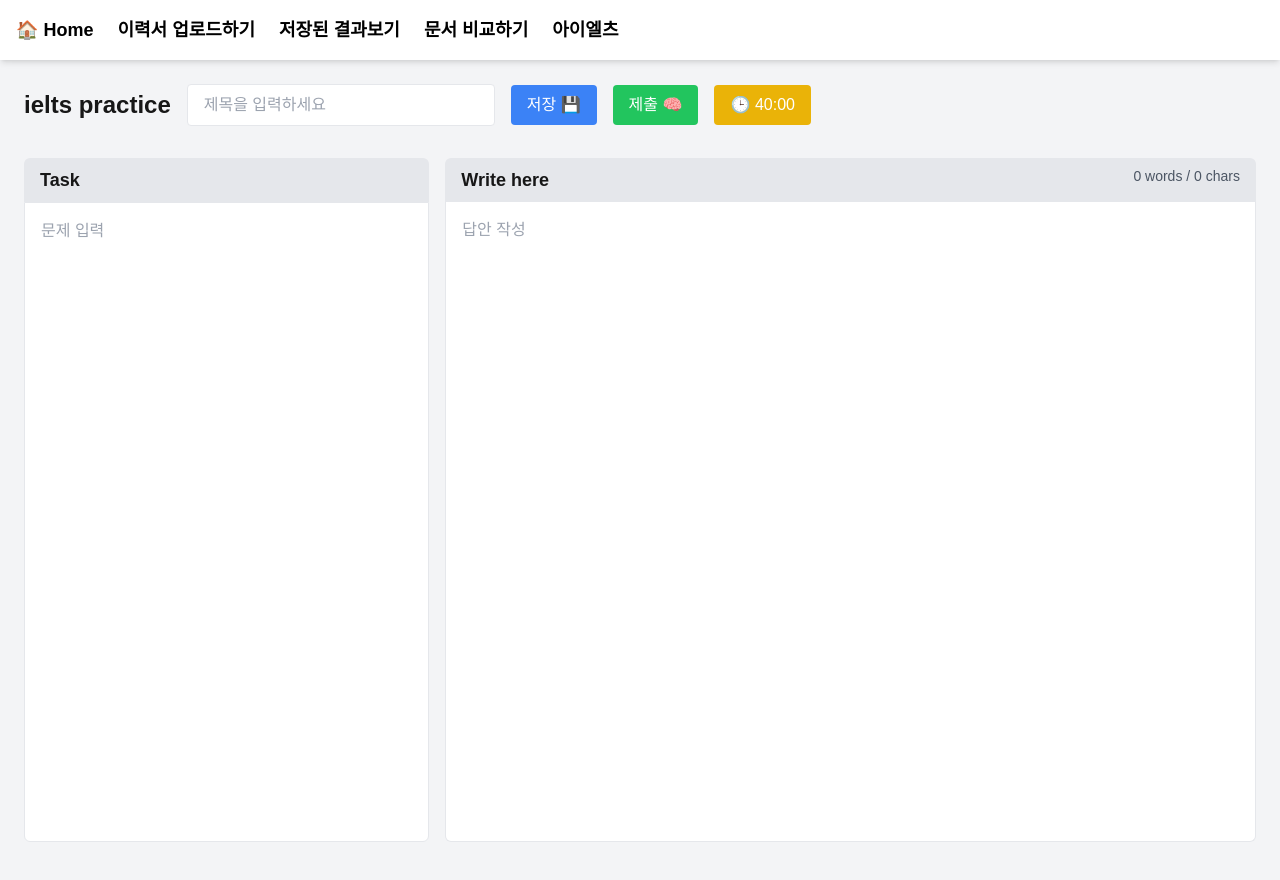
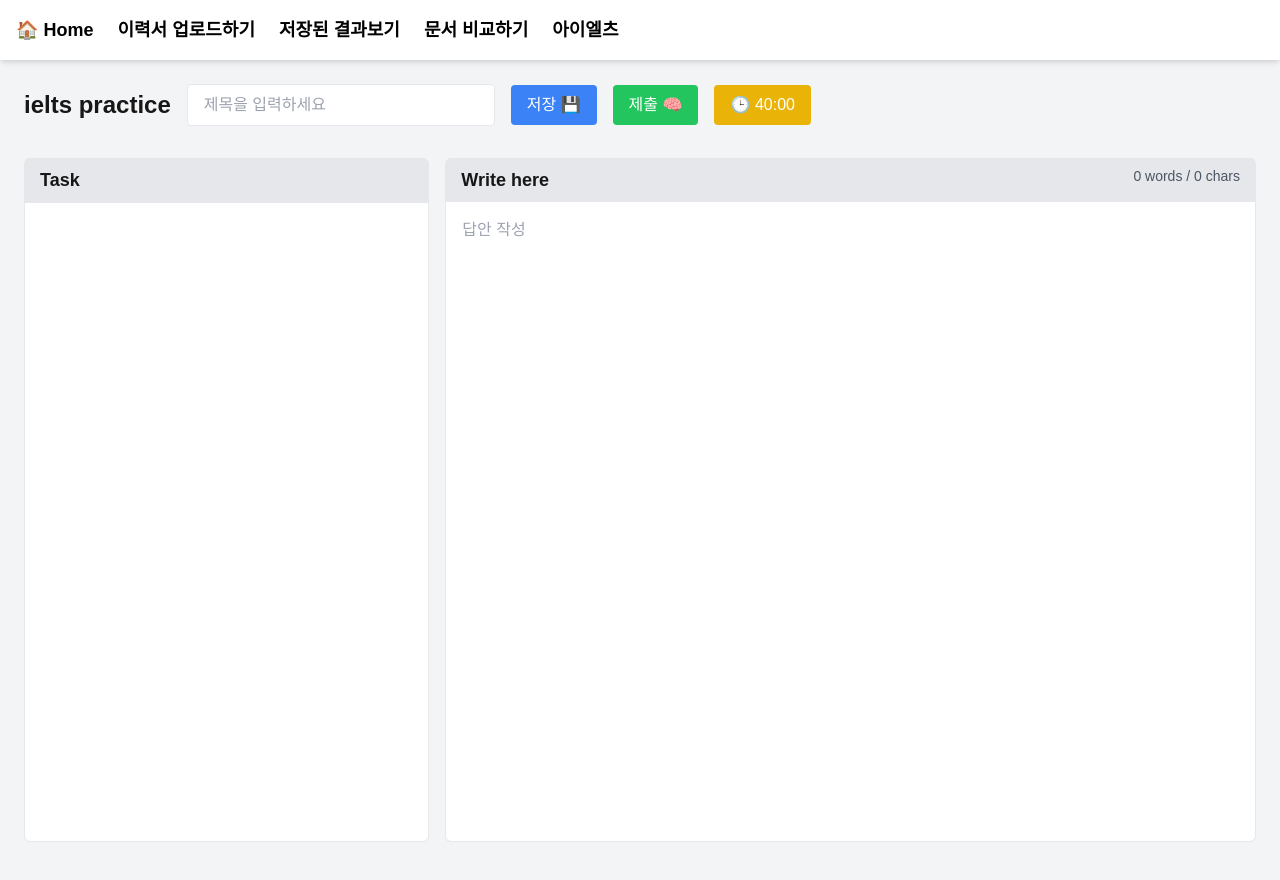
Before and after one commit to hncpyj/buildu, a Next.js app: page /ielts in a window 1280 px wide. Shown: the top 880 px of the page. Built offline with nearby package versions, Linux system fonts and the light colour scheme.

Commit message:
add contentEditable

```diff
--- a/src/app/ielts/page.tsx
+++ b/src/app/ielts/page.tsx
@@ -12,7 +12,7 @@ const TEMP_KEY = "ielts_temp_latest";
 
 export default function Ielts() {
   const [title, setTitle] = useState("");
-  const [oldText, setOldText] = useState("");
+  const [oldTextHtml, setOldTextHtml] = useState("");
   const [newText, setNewText] = useState("");
   const [aiFeedback, setAiFeedback] = useState<string | null>(null);
   const [loading, setLoading] = useState(false);
@@ -28,7 +28,7 @@ export default function Ielts() {
     savedAt: string;
   }[]>([]);
 
-  const textareaARef = useRef<HTMLTextAreaElement>(null);
+  const taskDivRef = useRef<HTMLDivElement>(null);
   const textareaBRef = useRef<HTMLTextAreaElement>(null);
 
   useEffect(() => {
@@ -45,7 +45,7 @@ export default function Ielts() {
     const saved = localStorage.getItem(TEMP_KEY);
     if (saved) {
       const temp = JSON.parse(saved);
-      if (temp.oldText) setOldText(temp.oldText);
+      if (temp.oldTextHtml) setOldTextHtml(temp.oldTextHtml);
       if (temp.newText) setNewText(temp.newText);
       if (temp.title) setTitle(temp.title);
     }
@@ -58,11 +58,11 @@ export default function Ielts() {
 
   useEffect(() => {
     const timeout = setTimeout(() => {
-      const temp = { oldText, newText, title };
+      const temp = { oldTextHtml, newText, title };
       localStorage.setItem(TEMP_KEY, JSON.stringify(temp));
     }, 1000);
     return () => clearTimeout(timeout);
-  }, [oldText, newText, title]);
+  }, [oldTextHtml, newText, title]);
 
   useEffect(() => {
     setNewStats({
@@ -71,13 +71,31 @@ export default function Ielts() {
     });
   }, [newText]);
 
+  const handlePaste = (e: React.ClipboardEvent<HTMLDivElement>) => {
+    const items = e.clipboardData.items;
+    for (const item of items) {
+      if (item.type.indexOf("image") !== -1) {
+        const file = item.getAsFile();
+        const reader = new FileReader();
+        reader.onload = (event) => {
+          const img = document.createElement("img");
+          img.src = event.target?.result as string;
+          img.className = "max-w-full my-2";
+          taskDivRef.current?.appendChild(img);
+        };
+        reader.readAsDataURL(file!);
+        e.preventDefault();
+      }
+    }
+  };
+
   const handleSave = () => {
     if (!title.trim()) return alert("제목을 입력해주세요.");
     const existingIndex = savedTasks.findIndex((t) => t.title === title);
 
     const newEntry = {
       title,
-      task: oldText,
+      task: oldTextHtml,
       answer: newText,
       feedback: aiFeedback,
       savedAt: new Date().toISOString(),
@@ -101,7 +119,7 @@ export default function Ielts() {
     const selected = savedTasks.find((t) => t.title === selectedTitle);
     if (selected) {
       setTitle(selected.title);
-      setOldText(selected.task);
+      setOldTextHtml(selected.task);
       setNewText(selected.answer);
       setAiFeedback(selected.feedback);
     }
@@ -144,12 +162,8 @@ export default function Ielts() {
             제출 🧠
           </button>
           <button onClick={() => setIsRunning(true)} className="bg-yellow-500 text-white px-4 py-2 rounded">
-            {/* 타이머 시작 ⏱️ */}
             🕒 {formatTime(timeLeft)}
           </button>
-          {/* <div className="text-lg font-bold text-red-600">
-            🕒 {formatTime(timeLeft)}
-          </div> */}
           {savedTasks.length > 0 && (
             <div className="flex flex-col sm:flex-row gap-2 mb-4">
               <select
@@ -191,12 +205,13 @@ export default function Ielts() {
       <div className="flex flex-row gap-4 w-full max-w-8xl mb-6">
         <div className="flex flex-col w-4/12">
           <div className="bg-gray-200 text-lg font-bold py-2 px-4 rounded-t-md">Task</div>
-          <textarea
-            ref={textareaARef}
-            className="resize-none w-full p-4 border rounded-b-md mb-4 min-h-[640px]"
-            placeholder="문제 입력"
-            value={oldText}
-            onChange={(e) => setOldText(e.target.value)}
+          <div
+            ref={taskDivRef}
+            className="resize-none w-full p-4 border rounded-b-md mb-4 min-h-[640px] bg-white overflow-auto"
+            contentEditable
+            onPaste={handlePaste}
+            onInput={(e) => setOldTextHtml(e.currentTarget.innerHTML)}
+            dangerouslySetInnerHTML={{ __html: oldTextHtml }}
           />
         </div>
 
```
